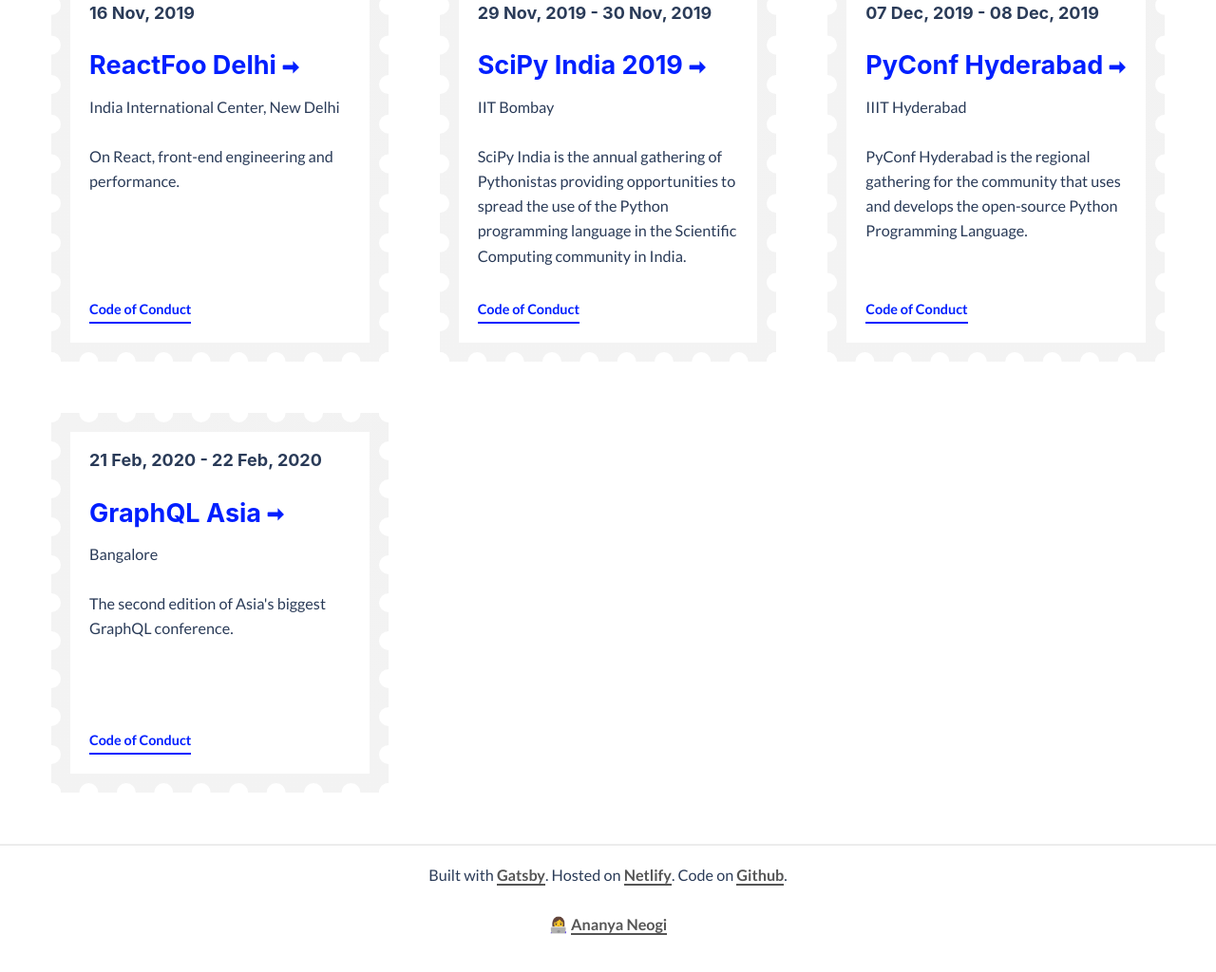
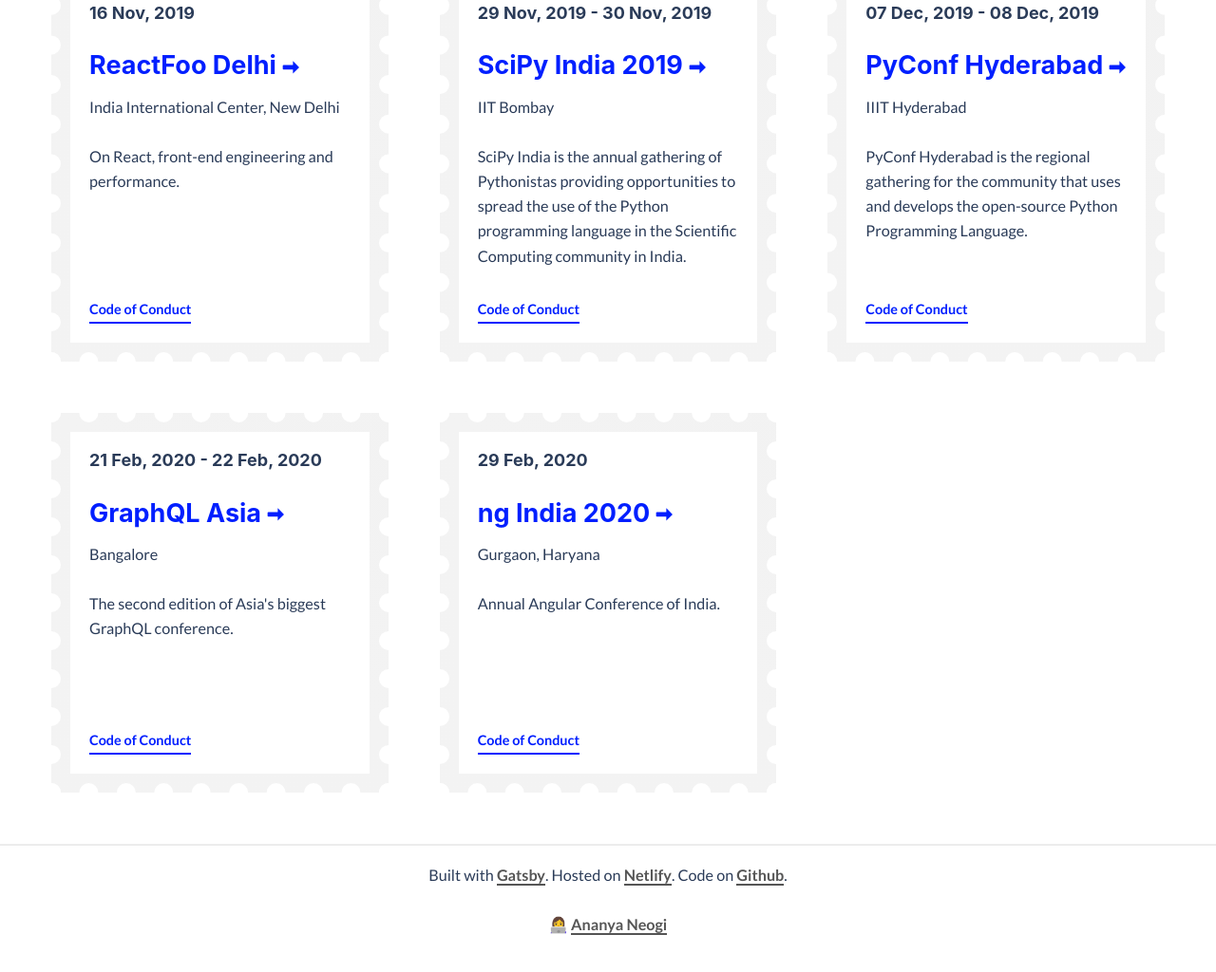
Before and after one commit to ananyaneogi/dev-conferences-india, a Gatsby site: page / in a window 1280 px wide. Shown: the part 958-1982 px from the top of the page at 95% size. Built offline with nearby package versions, Linux system fonts and the light colour scheme; Gatsby itself is replaced by a stand-in of ours.

Commit message:
ng india added

```diff
--- a/content/conferences/2019-ghci-bangalore.md
+++ b/content/conferences/2019-ghci-bangalore.md
@@ -1,6 +1,6 @@
 ---
 title: The Grace Hopper Celebration India
-start_date: 2019-11-09
+start_date: 2019-11-06
 end_date: 2019-11-08
 location: Bangalore International Exhibition Center (BIEC), Bangalore
 url: https://ghcindia.anitab.org/
--- /dev/null
+++ b/content/conferences/2020-ngIndia-gurugram.md
@@ -0,0 +1,10 @@
+---
+title: ng India 2020
+start_date: 2020-02-29
+end_date:
+location: Gurgaon, Haryana
+url: https://www.ng-ind.com/
+coc_url:
+scholarship_url:
+summary: Annual Angular Conference of India.
+---
```
Also changed, not shown: 1 other file.
